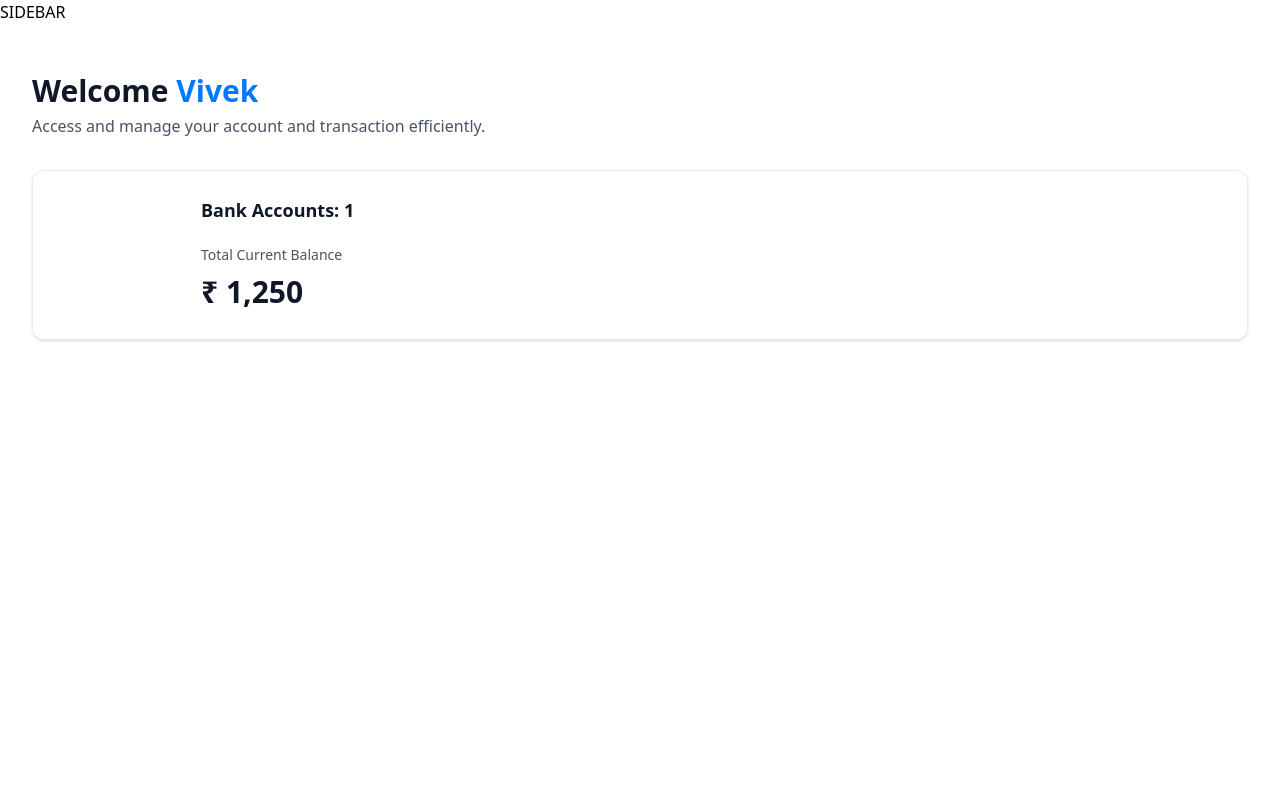
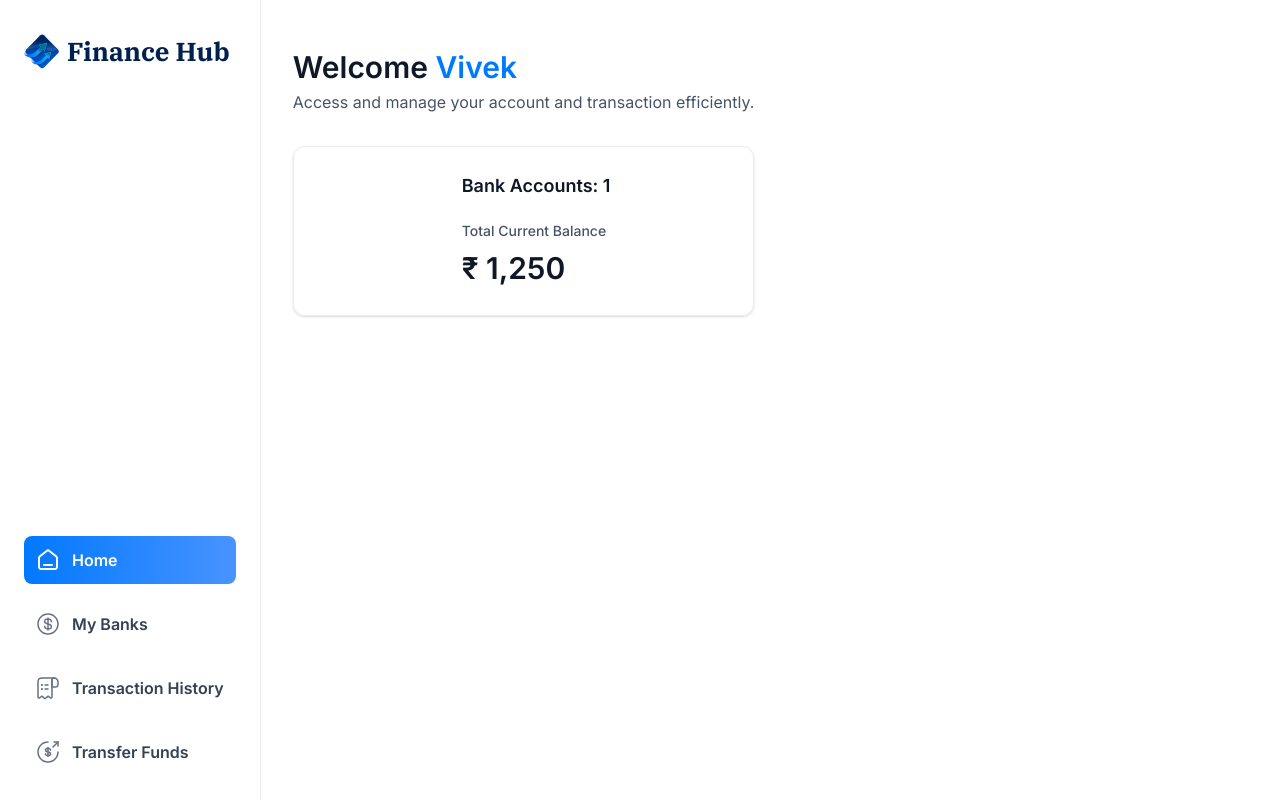
Before and after one commit to viveksawant11/Finance_Hub, a Next.js app: page / in a window 1280 px wide. Built offline with nearby package versions, Linux system fonts and the light colour scheme.

Commit message:
Implement Sidebar component

```diff
--- a/app/(root)/layout.tsx
+++ b/app/(root)/layout.tsx
@@ -1,11 +1,15 @@
+import Sidebar from "@/components/Sidebar";
+
 export default function RootLayout({
   children,
 }: Readonly<{
   children: React.ReactNode;
 }>) {
+  const loggedIn = { firstName: "Vivek", lastName: "Sawant" };
+
   return (
-    <main>
-      SIDEBAR
+    <main className="flex h-screen w-full font-inter">
+      <Sidebar user={loggedIn} />
       {children}
     </main>
   );
--- /dev/null
+++ b/components/Sidebar.tsx
@@ -0,0 +1,67 @@
+"use client";
+
+import Link from "next/link";
+import Image from "next/image";
+import { sidebarLinks } from "@/constants";
+import { cn } from "@/lib/utils";
+import { usePathname } from "next/navigation";
+
+const Sidebar = ({ user }: SidebarProps) => {
+  const pathname = usePathname();
+
+  return (
+    <section className="sidebar">
+      <div className="flex items-center gap-2 mb-6 py-2">
+        <Link href="/" className="cursor-pointer flex items-center gap-2">
+          <Image
+            src="/icons/logo.svg"
+            width={34}
+            height={34}
+            alt="Finance Hub logo"
+            className="size-[35px] max-xl:size-14"
+          />
+          <h1 className="sidebar-logo">Finance Hub</h1>
+        </Link>
+      </div>
+
+      <nav className="flex flex-col gap-4">
+        {sidebarLinks.map((item) => {
+          const isActive =
+            pathname === item.route || pathname.startsWith(`${item.route}/`);
+
+          return (
+            <Link
+              href={item.route}
+              key={item.label}
+              className={cn(
+                "sidebar-link flex items-center gap-3 p-2 rounded-md",
+                {
+                  "bg-bank-gradient text-white": isActive,
+                  "hover:bg-gray-100": !isActive,
+                }
+              )}
+            >
+              <div className="relative size-6">
+                <Image
+                  src={item.imgURL}
+                  alt={item.label}
+                  fill
+                  className={cn({ "brightness-[3] invert-0": isActive })}
+                />
+              </div>
+              <p
+                className={cn("sidebar-label text-sm font-medium", {
+                  "!text-white": isActive,
+                })}
+              >
+                {item.label}
+              </p>
+            </Link>
+          );
+        })}
+      </nav>
+    </section>
+  );
+};
+
+export default Sidebar;
--- a/types/index.d.ts
+++ b/types/index.d.ts
@@ -218,7 +218,7 @@
   banks: Bank[] & Account[];
 }
 
-declare interface SiderbarProps {
+declare interface SidebarProps {
   user: User;
 }
 
```
